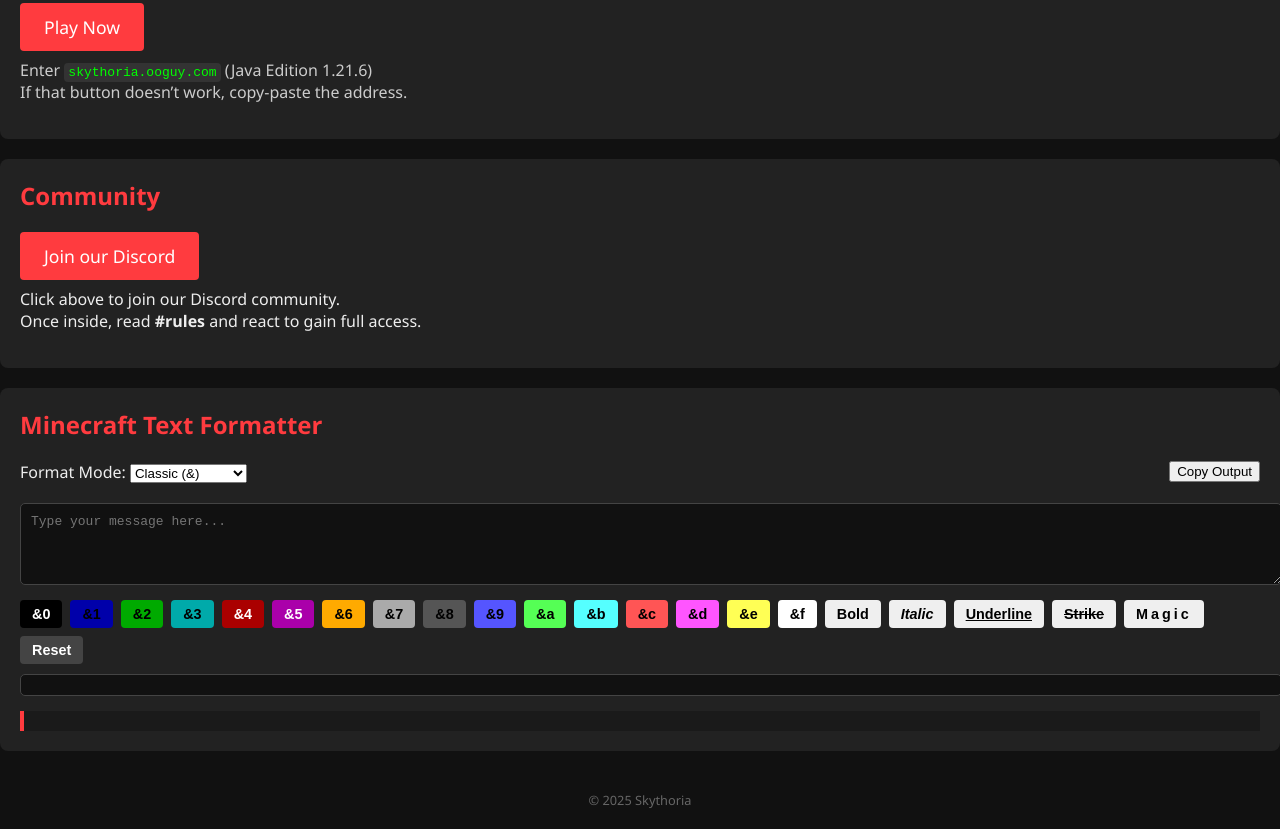
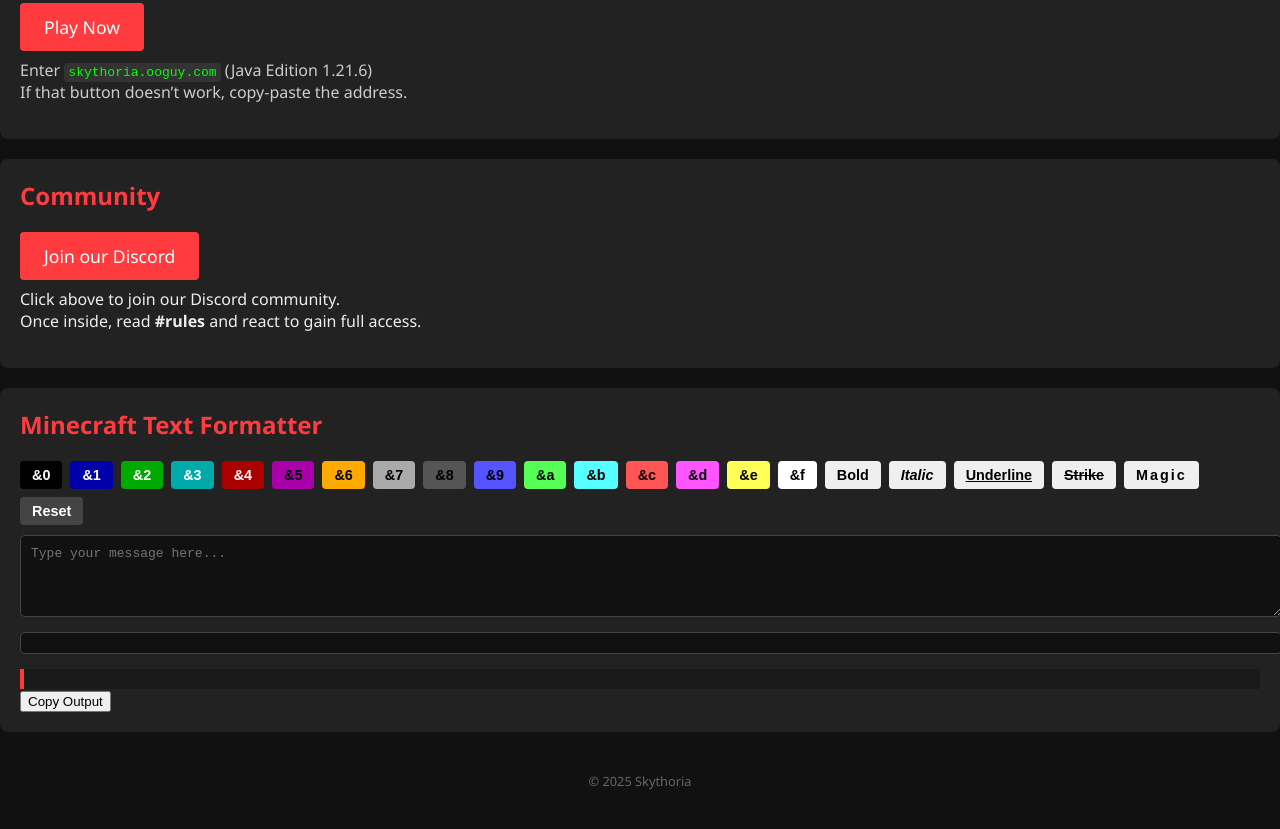
Before and after one commit to Skythoria/skythoria-website, a plain HTML site: page index.html in a window 1280 px wide. Shown: the part 539-1368 px from the top of the page. Drawn offline with Linux system fonts and the light colour scheme.

Commit message:
Update index.html

```diff
--- a/index.html
+++ b/index.html
@@ -6,21 +6,23 @@
   <meta name="description" content="Skythoria: Skyblock + MMO‑style leveling, custom caves & loot." />
   <title>Skythoria</title>
   <style>
+    @font-face {
+      font-family: 'Minecraft';
+      src: url('https://cdn.jsdelivr.net/gh/IdreesInc/Minecraft-Font@master/MinecraftRegular.woff') format('woff');
+    }
+    @keyframes obf-anim {
+      0% { opacity: 1; transform: scale(1) rotate(0deg); }
+      50% { opacity: 0.6; transform: scale(1.05) rotate(1deg); }
+      100% { opacity: 1; transform: scale(1) rotate(-1deg); }
+    }
     body {
       font-family: 'Segoe UI', sans-serif;
       background: #111;
       color: #EEE;
       margin: 0;
     }
-    .banner {
-      text-align: center;
-      margin-top: 20px;
-    }
-    .banner img {
-      width: 100%;
-      height: auto;
-      border-radius: 8px;
-    }
+    .banner { text-align: center; margin-top: 20px; }
+    .banner img { width: 100%; height: auto; border-radius: 8px; }
     header, section, .formatter {
       max-width: 1500px;
       margin: 20px auto;
@@ -28,10 +30,7 @@
       background: #222;
       border-radius: 8px;
     }
-    h1, h2 {
-      color: #FF3B3F;
-      margin-top: 0;
-    }
+    h1, h2 { color: #FF3B3F; margin-top: 0; }
     a.button {
       display: inline-block;
       padding: 12px 24px;
@@ -59,13 +58,13 @@
       border-radius: 5px;
       resize: vertical;
     }
-    .formatter .buttons {
+    .buttons {
       display: flex;
       flex-wrap: wrap;
       gap: 8px;
       margin-top: 10px;
     }
-    .formatter .buttons button {
+    .buttons button {
       padding: 6px 12px;
       border: none;
       border-radius: 4px;
@@ -73,32 +72,29 @@
       font-weight: bold;
       font-size: 0.9em;
     }
-    .formatter .buttons .color {
+    .buttons .color {
       color: #000;
     }
-    .formatter .buttons .format.bold { font-weight: bold; }
-    .formatter .buttons .format.italic { font-style: italic; }
-    .formatter .buttons .format.underline { text-decoration: underline; }
-    .formatter .buttons .format.strike { text-decoration: line-through; }
-    .formatter .buttons .format.magic { letter-spacing: 3px; }
-    .formatter .buttons .format.reset { color: #fff; background: #444; }
-
-    .formatter .controls {
-      display: flex;
-      justify-content: space-between;
-      align-items: center;
-      flex-wrap: wrap;
-      margin: 10px 0;
-    }
+    .buttons .bold { font-weight: bold; }
+    .buttons .italic { font-style: italic; }
+    .buttons .underline { text-decoration: underline; }
+    .buttons .strike { text-decoration: line-through; }
+    .buttons .magic { letter-spacing: 2px; }
+    .buttons .reset { background: #444; color: #fff; }
 
     .preview {
       margin-top: 15px;
       padding: 10px;
-      font-family: 'Courier New', monospace;
+      font-family: 'Minecraft', monospace;
       font-size: 1.1em;
       background: #1a1a1a;
       border-left: 4px solid #FF3B3F;
       white-space: pre-wrap;
+    }
+
+    .obf {
+      display: inline-block;
+      animation: obf-anim 0.8s infinite alternate;
     }
 
     footer {
@@ -107,20 +103,14 @@
       font-size: 0.8em;
       color: #666;
     }
-
-    select, label {
-      margin-right: 10px;
-    }
   </style>
 </head>
 <body>
 
-  <!-- Banner -->
 <div class="banner">
   <img src="assets/banner.png" alt="Skythoria Banner" />
 </div>
 
-  <!-- Hero / Join -->
 <header>
   <h1>Welcome to Skythoria</h1>
   <h2>How To Join the Skythoria Server:</h2>
@@ -131,7 +121,6 @@
   </p>
 </header>
 
-  <!-- Community / Discord -->
 <section>
   <h2>Community</h2>
   <a class="button" href="https://discord.gg/NCtM5fMY" target="_blank">Join our Discord</a>
@@ -141,27 +130,15 @@
   </p>
 </section>
 
-  <!-- Formatter Tool -->
 <section class="formatter">
   <h2>Minecraft Text Formatter</h2>
 
-    <div class="controls">
-      <label>
-        Format Mode:
-        <select id="formatMode">
-          <option value="amp">Classic (&)</option>
-          <option value="mini">&lt;MiniMessage&gt;</option>
-        </select>
-      </label>
-      <button onclick="copyOutput()">Copy Output</button>
-    </div>
+  <div class="buttons" id="buttons"></div>
 
-    <textarea id="rawInput" spellcheck="true" rows="4" placeholder="Type your message here..."></textarea>
-
-    <div class="buttons" id="formatButtons"></div>
-
-    <div class="output" id="formattedOutput" readonly></div>
-    <div class="preview" id="previewText"></div>
+  <textarea id="input" rows="4" placeholder="Type your message here..." spellcheck="true"></textarea>
+  <div class="output" id="output"></div>
+  <div class="preview" id="preview"></div>
+  <button onclick="copyText()">Copy Output</button>
 </section>
 
 <footer>
@@ -184,91 +161,80 @@
     r: ['Reset', 'reset']
   };
 
-    const btns = document.getElementById('formatButtons');
-    const input = document.getElementById('rawInput');
-    const output = document.getElementById('formattedOutput');
-    const preview = document.getElementById('previewText');
-    const formatMode = document.getElementById('formatMode');
+  const input = document.getElementById('input');
+  const output = document.getElementById('output');
+  const preview = document.getElementById('preview');
+  const buttons = document.getElementById('buttons');
 
   for (const code in colors) {
     const btn = document.createElement('button');
     btn.textContent = `&${code}`;
     btn.className = 'color';
     btn.style.background = `#${colors[code]}`;
-      btn.style.color = (code === '0' || code === '4' || code === '5') ? '#fff' : '#000';
-      btn.onclick = () => applyFormat(code, 'color');
-      btns.appendChild(btn);
+    btn.style.color = (parseInt(code, 16) < 5) ? '#fff' : '#000';
+    btn.onclick = () => wrapSelection(`&${code}`, '&r');
+    buttons.appendChild(btn);
   }
 
   for (const code in formats) {
     const [label, className] = formats[code];
     const btn = document.createElement('button');
     btn.textContent = label;
-      btn.className = `format ${className}`;
-      btn.onclick = () => applyFormat(code, 'style');
-      btns.appendChild(btn);
+    btn.className = className;
+    btn.onclick = () => wrapSelection(`&${code}`, '&r');
+    buttons.appendChild(btn);
   }
 
-    function applyFormat(code, type) {
+  function wrapSelection(before, after) {
     const start = input.selectionStart;
     const end = input.selectionEnd;
-      const text = input.value;
-      const selected = text.slice(start, end);
-      const mode = formatMode.value;
-      let formatted = selected;
-
-      if (mode === 'amp') {
-        const prefix = `&${code}`;
-        formatted = `${prefix}${selected}&r`;
-      } else {
-        const tag = codeToMiniTag(code);
-        formatted = `<${tag}>${selected}</${tag}>`;
+    const value = input.value;
+    const selected = value.slice(start, end);
+    const result = before + selected + after;
+    input.value = value.slice(0, start) + result + value.slice(end);
+    updatePreview();
   }
 
-      input.value = text.slice(0, start) + formatted + text.slice(end);
-      updateOutput();
+  function updatePreview() {
+    const text = input.value;
+    output.textContent = text;
+    let html = '';
+    let openTags = [];
+    let i = 0;
+
+    while (i < text.length) {
+      if (text[i] === '&' && i + 1 < text.length) {
+        const code = text[i + 1].toLowerCase();
+        i += 2;
+
+        if (colors[code]) {
+          html += `</span><span style="color:#${colors[code]}">`;
+          continue;
+        }
+        if (code === 'l') { html += `<span style="font-weight:bold;">`; continue; }
+        if (code === 'o') { html += `<span style="font-style:italic;">`; continue; }
+        if (code === 'n') { html += `<span style="text-decoration:underline;">`; continue; }
+        if (code === 'm') { html += `<span style="text-decoration:line-through;">`; continue; }
+        if (code === 'k') { html += `<span class="obf">`; continue; }
+        if (code === 'r') { html += `</span>`; continue; }
+        html += text[i - 2];
+        i--;
+      } else {
+        html += text[i];
+        i++;
+      }
+    }
+    html += '</span>';
+    preview.innerHTML = html;
   }
 
-    function codeToMiniTag(code) {
-      const tags = {
-        l: 'bold', o: 'italic', n: 'underlined', m: 'strikethrough',
-        k: 'obfuscated', r: 'reset',
-        '0': 'black', '1': 'dark_blue', '2': 'dark_green', '3': 'dark_aqua',
-        '4': 'dark_red', '5': 'dark_purple', '6': 'gold', '7': 'gray',
-        '8': 'dark_gray', '9': 'blue', 'a': 'green', 'b': 'aqua',
-        'c': 'red', 'd': 'light_purple', 'e': 'yellow', 'f': 'white'
-      };
-      return tags[code] || 'white';
-    }
-
-    function updateOutput() {
-      const raw = input.value;
-      const mode = formatMode.value;
-      output.textContent = raw;
-
-      if (mode === 'amp') {
-        let html = raw;
-        html = html
-          .replace(/&([0-9a-f])/gi, (_, c) => `</span><span style="color:#${colors[c.toLowerCase()]};">`)
-          .replace(/&l/gi, '<span style="font-weight:bold;">')
-          .replace(/&o/gi, '<span style="font-style:italic;">')
-          .replace(/&n/gi, '<span style="text-decoration:underline;">')
-          .replace(/&m/gi, '<span style="text-decoration:line-through;">')
-          .replace(/&r/gi, '</span>');
-        preview.innerHTML = html + '</span>';
-      } else {
-        preview.textContent = raw;
-      }
-    }
-
-    input.addEventListener('input', updateOutput);
-    formatMode.addEventListener('change', updateOutput);
-    updateOutput();
-
-    function copyOutput() {
+  function copyText() {
     navigator.clipboard.writeText(output.textContent)
       .then(() => alert('Copied to clipboard!'));
   }
+
+  input.addEventListener('input', updatePreview);
+  updatePreview();
 </script>
 </body>
 </html>
```
Lines whose indentation alone changed are shown as unchanged.
